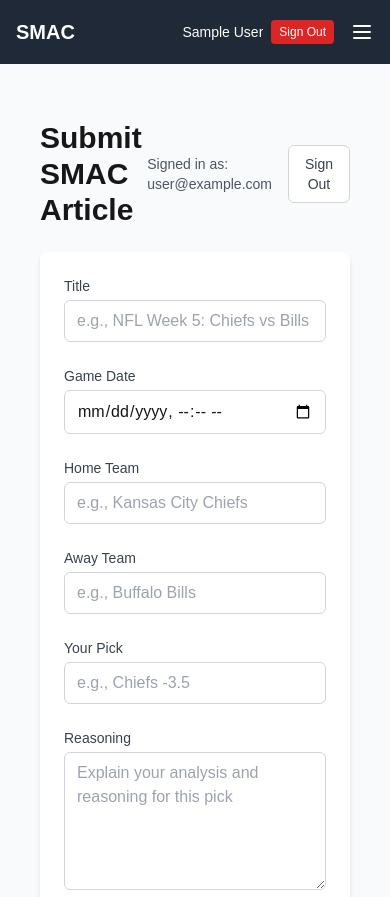
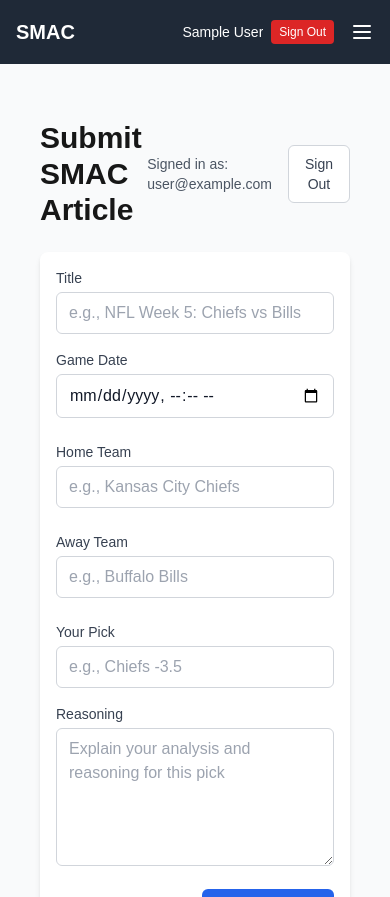
Before and after one commit to Shanegpaton/SMAC, a Next.js app: page /submit-pick in a window 390 px wide. Shown: the top 897 px of the page. Built offline with nearby package versions, Linux system fonts and the light colour scheme; no server answers; sample sign-in values are in the browser's storage.

Commit message:
Fix mobile form styling: Improve input visibility with darker text, add scrolling for long forms, and enhance mobile responsiveness

```diff
--- a/src/app/admin/smac-picks/page.tsx
+++ b/src/app/admin/smac-picks/page.tsx
@@ -206,8 +206,8 @@ export default function AdminSMACPicks() {
         </button>
 
         {isCreating && (
-          <form onSubmit={handleCreatePick} className="bg-white rounded-lg shadow-md p-6 mb-8">
-            <div className="grid grid-cols-1 md:grid-cols-2 gap-6">
+          <form onSubmit={handleCreatePick} className="bg-white rounded-lg shadow-md p-4 md:p-6 mb-8 overflow-y-auto max-h-[80vh]">
+            <div className="grid grid-cols-1 md:grid-cols-2 gap-4 md:gap-6">
               <div>
                 <label className="block text-sm font-medium text-gray-700 mb-1">
                   Date & Time
@@ -216,7 +216,7 @@ export default function AdminSMACPicks() {
                   type="datetime-local"
                   value={newPick.date}
                   onChange={(e) => setNewPick({ ...newPick, date: e.target.value })}
-                  className="w-full px-3 py-2 border rounded-md"
+                  className="w-full px-3 py-2 border border-gray-300 rounded-md text-gray-900 bg-white focus:outline-none focus:ring-2 focus:ring-blue-500 focus:border-blue-500"
                   required
                 />
               </div>
--- a/src/app/my-picks/page.tsx
+++ b/src/app/my-picks/page.tsx
@@ -124,8 +124,8 @@ export default function MyPicks() {
       </div>
 
       {isCreating && (
-        <form onSubmit={handleCreatePick} className="bg-white rounded-lg shadow-md p-6 mb-8">
-          <div className="grid grid-cols-1 md:grid-cols-2 gap-6">
+        <form onSubmit={handleCreatePick} className="bg-white rounded-lg shadow-md p-4 md:p-6 mb-8 overflow-y-auto max-h-[80vh]">
+          <div className="grid grid-cols-1 md:grid-cols-2 gap-4 md:gap-6">
             <div>
               <label className="block text-sm font-medium text-gray-700 mb-1">
                 Date & Time
@@ -134,7 +134,7 @@ export default function MyPicks() {
                 type="datetime-local"
                 value={newPick.date}
                 onChange={(e) => setNewPick({ ...newPick, date: e.target.value })}
-                className="w-full px-3 py-2 border rounded-md"
+                className="w-full px-3 py-2 border border-gray-300 rounded-md text-gray-900 bg-white focus:outline-none focus:ring-2 focus:ring-blue-500 focus:border-blue-500"
                 required
               />
             </div>
@@ -146,7 +146,7 @@ export default function MyPicks() {
                 type="text"
                 value={newPick.sport}
                 onChange={(e) => setNewPick({ ...newPick, sport: e.target.value })}
-                className="w-full px-3 py-2 border rounded-md"
+                className="w-full px-3 py-2 border border-gray-300 rounded-md text-gray-900 bg-white focus:outline-none focus:ring-2 focus:ring-blue-500 focus:border-blue-500"
                 required
               />
             </div>
@@ -158,7 +158,7 @@ export default function MyPicks() {
                 type="text"
                 value={newPick.game}
                 onChange={(e) => setNewPick({ ...newPick, game: e.target.value })}
-                className="w-full px-3 py-2 border rounded-md"
+                className="w-full px-3 py-2 border border-gray-300 rounded-md text-gray-900 bg-white focus:outline-none focus:ring-2 focus:ring-blue-500 focus:border-blue-500"
                 required
               />
             </div>
@@ -170,7 +170,7 @@ export default function MyPicks() {
                 type="text"
                 value={newPick.bet}
                 onChange={(e) => setNewPick({ ...newPick, bet: e.target.value })}
-                className="w-full px-3 py-2 border rounded-md"
+                className="w-full px-3 py-2 border border-gray-300 rounded-md text-gray-900 bg-white focus:outline-none focus:ring-2 focus:ring-blue-500 focus:border-blue-500"
                 required
               />
             </div>
@@ -183,7 +183,7 @@ export default function MyPicks() {
                 step="0.01"
                 value={newPick.odds}
                 onChange={(e) => setNewPick({ ...newPick, odds: e.target.value })}
-                className="w-full px-3 py-2 border rounded-md"
+                className="w-full px-3 py-2 border border-gray-300 rounded-md text-gray-900 bg-white focus:outline-none focus:ring-2 focus:ring-blue-500 focus:border-blue-500"
                 required
               />
             </div>
@@ -195,7 +195,7 @@ export default function MyPicks() {
                 type="number"
                 value={newPick.smacCoins}
                 onChange={(e) => setNewPick({ ...newPick, smacCoins: e.target.value })}
-                className="w-full px-3 py-2 border rounded-md"
+                className="w-full px-3 py-2 border border-gray-300 rounded-md text-gray-900 bg-white focus:outline-none focus:ring-2 focus:ring-blue-500 focus:border-blue-500"
                 required
               />
             </div>
--- a/src/app/submit-pick/page.tsx
+++ b/src/app/submit-pick/page.tsx
@@ -126,7 +126,7 @@ export default function SubmitPick() {
         </div>
       )}
 
-      <form onSubmit={handleSubmit} className="bg-white rounded-lg shadow-md p-6 space-y-6">
+      <form onSubmit={handleSubmit} className="bg-white rounded-lg shadow-md p-4 md:p-6 space-y-4 md:space-y-6 overflow-y-auto max-h-[80vh]">
         <div>
           <label htmlFor="title" className="block text-sm font-medium text-gray-700 mb-1">
             Title
@@ -137,7 +137,7 @@ export default function SubmitPick() {
             value={title}
             onChange={(e) => setTitle(e.target.value)}
             required
-            className="w-full px-3 py-2 border border-gray-300 rounded-md focus:outline-none focus:ring-2 focus:ring-blue-500"
+            className="w-full px-3 py-2 border border-gray-300 rounded-md text-gray-900 bg-white focus:outline-none focus:ring-2 focus:ring-blue-500 focus:border-blue-500"
             placeholder="e.g., NFL Week 5: Chiefs vs Bills"
           />
         </div>
@@ -153,7 +153,7 @@ export default function SubmitPick() {
               value={gameDate}
               onChange={(e) => setGameDate(e.target.value)}
               required
-              className="w-full px-3 py-2 border border-gray-300 rounded-md focus:outline-none focus:ring-2 focus:ring-blue-500"
+              className="w-full px-3 py-2 border border-gray-300 rounded-md text-gray-900 bg-white focus:outline-none focus:ring-2 focus:ring-blue-500 focus:border-blue-500"
             />
           </div>
 
@@ -167,7 +167,7 @@ export default function SubmitPick() {
               value={homeTeam}
               onChange={(e) => setHomeTeam(e.target.value)}
               required
-              className="w-full px-3 py-2 border border-gray-300 rounded-md focus:outline-none focus:ring-2 focus:ring-blue-500"
+              className="w-full px-3 py-2 border border-gray-300 rounded-md text-gray-900 bg-white focus:outline-none focus:ring-2 focus:ring-blue-500 focus:border-blue-500"
               placeholder="e.g., Kansas City Chiefs"
             />
           </div>
@@ -182,7 +182,7 @@ export default function SubmitPick() {
               value={awayTeam}
               onChange={(e) => setAwayTeam(e.target.value)}
               required
-              className="w-full px-3 py-2 border border-gray-300 rounded-md focus:outline-none focus:ring-2 focus:ring-blue-500"
+              className="w-full px-3 py-2 border border-gray-300 rounded-md text-gray-900 bg-white focus:outline-none focus:ring-2 focus:ring-blue-500 focus:border-blue-500"
               placeholder="e.g., Buffalo Bills"
             />
           </div>
@@ -197,7 +197,7 @@ export default function SubmitPick() {
               value={pick}
               onChange={(e) => setPick(e.target.value)}
               required
-              className="w-full px-3 py-2 border border-gray-300 rounded-md focus:outline-none focus:ring-2 focus:ring-blue-500"
+              className="w-full px-3 py-2 border border-gray-300 rounded-md text-gray-900 bg-white focus:outline-none focus:ring-2 focus:ring-blue-500 focus:border-blue-500"
               placeholder="e.g., Chiefs -3.5"
             />
           </div>
@@ -213,7 +213,7 @@ export default function SubmitPick() {
             onChange={(e) => setReasoning(e.target.value)}
             required
             rows={5}
-            className="w-full px-3 py-2 border border-gray-300 rounded-md focus:outline-none focus:ring-2 focus:ring-blue-500"
+            className="w-full px-3 py-2 border border-gray-300 rounded-md text-gray-900 bg-white focus:outline-none focus:ring-2 focus:ring-blue-500 focus:border-blue-500"
             placeholder="Explain your analysis and reasoning for this pick"
           />
         </div>
```
